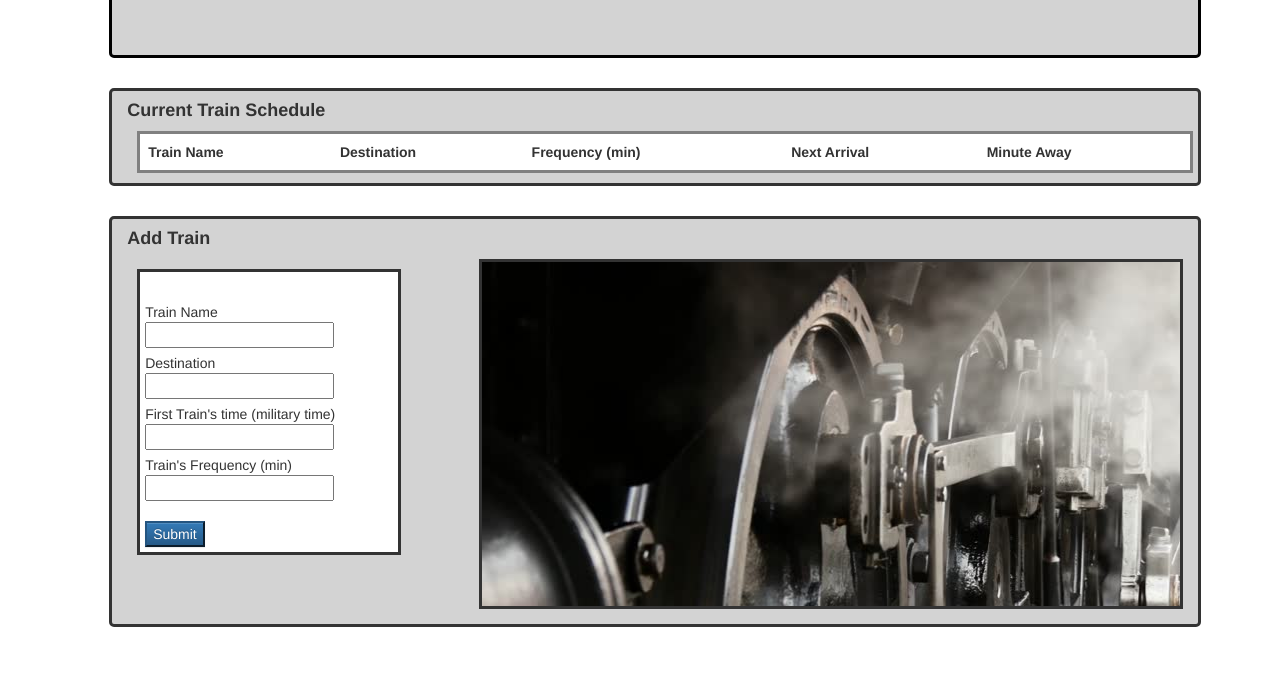
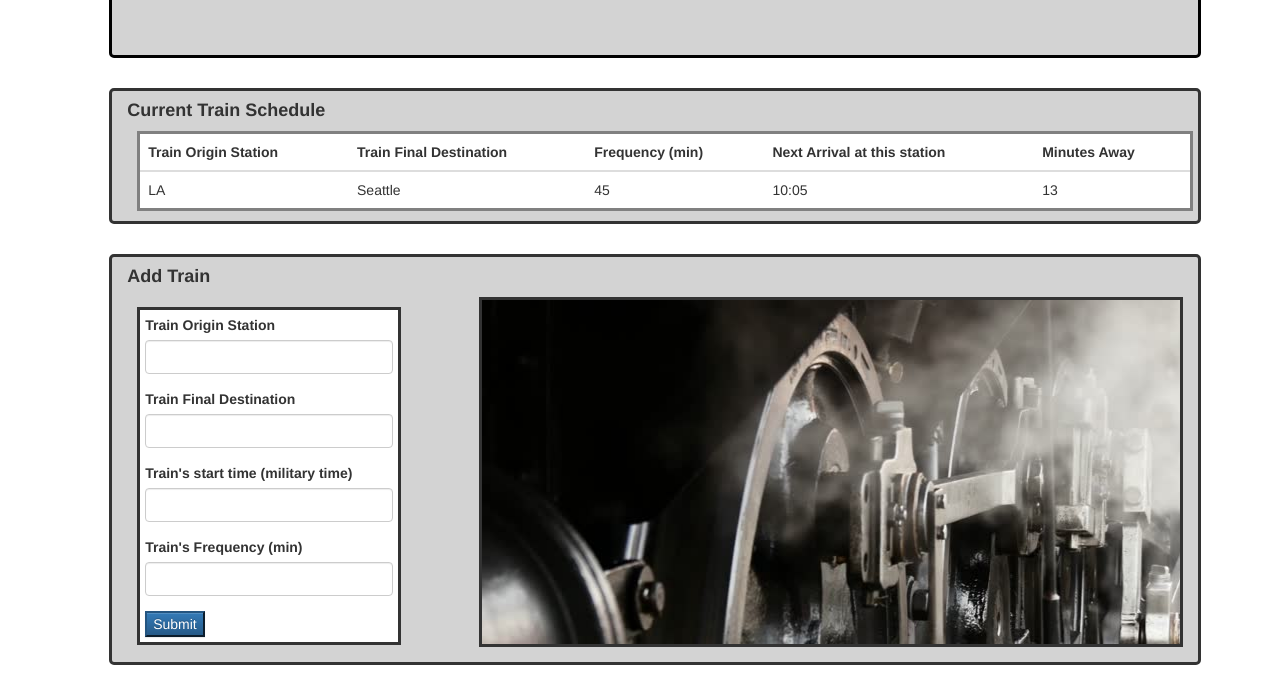
Before and after one commit to kingkeen/trainscheduler, a plain HTML site: page index.html in a window 1280 px wide. Shown: the part 253-933 px from the top of the page. Before the commit the page ends 895 px from the top, so only its background shows below. Drawn offline with nearby package versions, Linux system fonts and the light colour scheme.

Commit message:
fixed html and CSS and started JS

```diff
--- a/index.html
+++ b/index.html
@@ -13,6 +13,10 @@
     <script src="https://ajax.googleapis.com/ajax/libs/jquery/1.12.4/jquery.min.js"></script>
 
 	<link rel="stylesheet" type="text/css" href="assets/css/styles.css">
+
+	<script src="https://www.gstatic.com/firebasejs/4.1.2/firebase.js"></script>
+
+	<script src="https://cdn.jsdelivr.net/momentjs/2.12.0/moment.min.js"></script>
 
 </head>
 <body>
@@ -34,12 +38,17 @@
 		<table class="traininfo table table-hover" id="train-sched">
 			<thead>
 				<tr>
-					<th>Train Name</th>
-					<th>Destination</th>
+					<th>Train Origin Station</th>
+					<th>Train Final Destination</th>
 					<th>Frequency (min)</th>
-					<th>Next Arrival</th>
-					<th>Minute Away</th>
+					<th>Next Arrival at this station</th>
+					<th>Minutes Away</th>
 				</tr>
+					<td>LA</td>
+					<td>Seattle</td>
+					<td>45</td>
+					<td>10:05</td>
+					<td>13</td>
 			</thead>
 			<tbody>
 			</tbody>
@@ -54,15 +63,25 @@
 	<div class="col-md-10 trainform bigdiv"><h4><strong>Add Train</strong></h4>
 		<div class="traininfo col-sm-3">
 			<form id="trainForm">
-				<label form="addTrain"></label>
-				<p>Train Name</p>
-				<input type="text" id="trainName">
-				<p>Destination</p>
-				<input type="text" id="destination">
-				<p>First Train's time (military time)</p>
-				<input type="text" id="firstTime">
-				<p>Train's Frequency (min)</p>
-				<input type="text" id="frequency"><br><br>
+				<div class="form-group">
+					<label for="train-origin">Train Origin Station</label>
+					<input type="text" id="train-origin" class="form-control">
+				</div>
+
+				<div class="form-group">
+					<label for="train-final-destination">Train Final Destination</label>
+					<input type="text" id="train-destination" class="form-control">
+				</div>
+
+				<div class="form-group">
+					<label for="train-start-time">Train's start time (military time)</label>
+					<input type="text" id="train-firstTime" class="form-control">
+				</div>
+				<div class="form-group">
+					<label for="train-frequency">Train's Frequency (min)</label>
+					<input type="text" id="train-frequency" class="form-control">
+				</div>
+
 				<input type="submit" id="newSubmission" class="btn-md btn-primary">
 			</form>
 		</div>
```
Also changed, not shown: assets/javascript/moments.js (deleted, +0 -15 lines), 2 other files.
